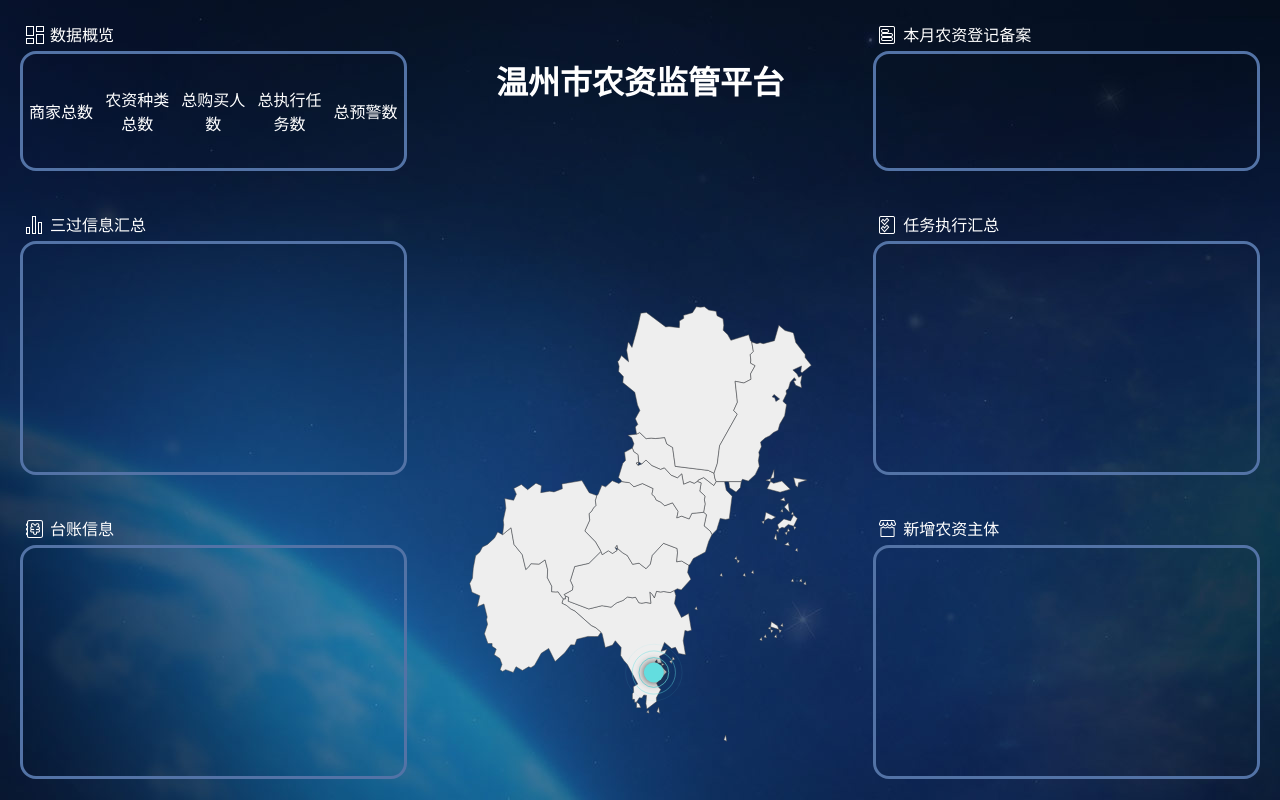
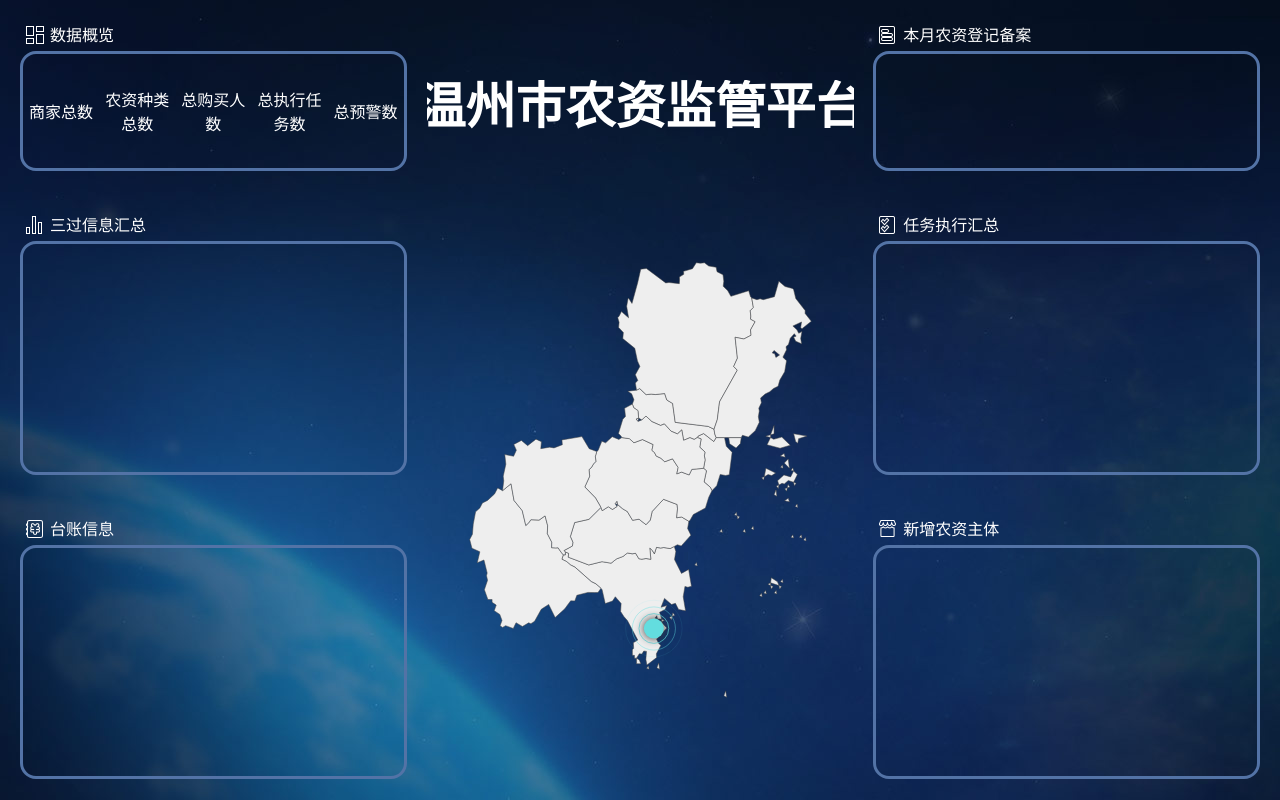
Before and after one commit to honwenle/nz-chart-map, a plain HTML site: page Index.html in a window 1280 px wide. Drawn offline with Linux system fonts and the light colour scheme; no server answers.

Commit message:
地图配置

```diff
--- a/Index.html
+++ b/Index.html
@@ -54,8 +54,7 @@
       </div>
     </div>
     <div class="col">
-      <a class="map-title" href="http://121.43.112.129:8100"><h1>温州市农资监管平台</h1></a>
-      <div style="height: 80vh;">
+      <div class="h100p">
         <div id="chartx" class="h100p"></div>
       </div>
     </div>
--- a/chartx.js
+++ b/chartx.js
@@ -2,6 +2,15 @@
   var myChart = echarts.init(document.getElementById('chartx'))
   echarts.registerMap('wz', cnJson)
   var option = {
+    title: {
+      text: '温州市农资监管平台',
+      link: 'http://121.43.112.129:8100',
+      x:'center',
+      textStyle: {
+        fontSize: '50',
+        color: '#fff'
+      }
+    },
     geo: {
       type: 'map',
       map: 'wz'
--- a/style.css
+++ b/style.css
@@ -108,10 +108,6 @@ a{
   width: 100%;
 }
 
-.map-title {
-  text-align: center;
-}
-
 .dot{
   /* display: none; */
   position: absolute;
```
